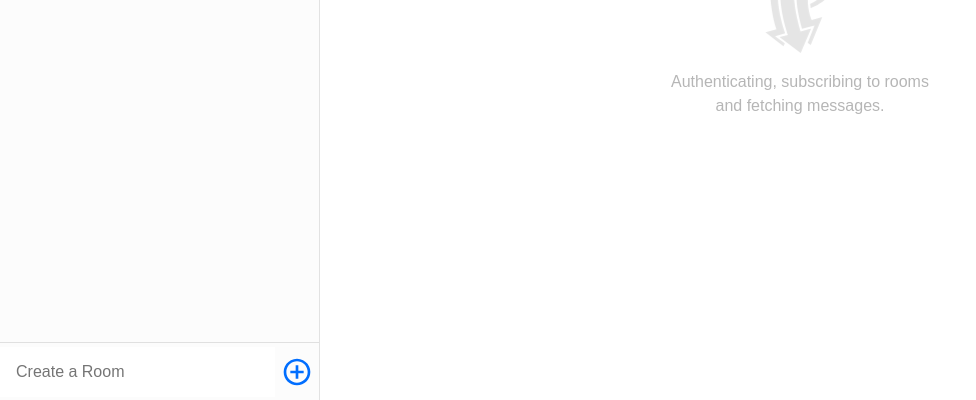
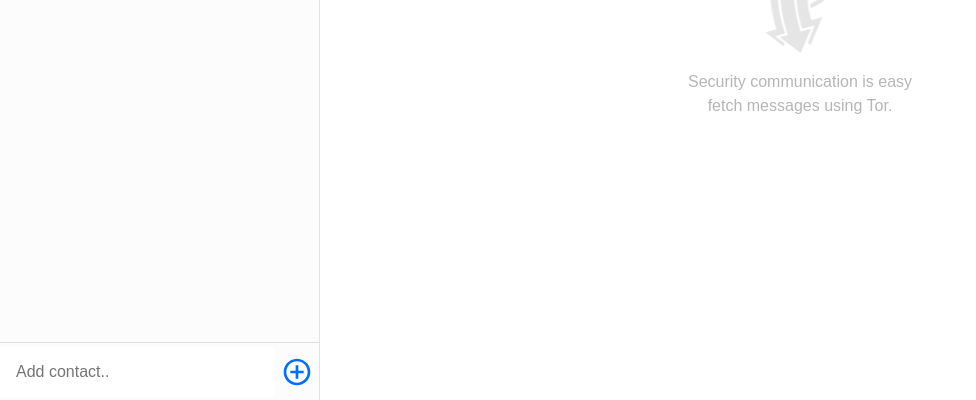
Before and after one commit to AlexGensek/TorGate, a React (Create React App) app in the folder tor-gate-ui/: page / in a window 1280 px wide. Shown: the part 400-800 px from the top of the page, without its empty margins (0-976 px from the left). Built offline with nearby package versions, Linux system fonts and the light colour scheme; no server answers.

Commit message:
ui: minor fixes

```diff
--- a/tor-gate-ui/src/components/AddContactForm/index.js
+++ b/tor-gate-ui/src/components/AddContactForm/index.js
@@ -12,7 +12,7 @@ export const AddContactForm = ({ submit }) => (
       e.target[0].value = ''
     }}
   >
-    <input placeholder="Create a Room" type="text" required />
+    <input placeholder="Add contact.." type="text" required />
     <button type="submit">
       <svg>
         <use xlinkHref="index.svg#add" />
--- a/tor-gate-ui/src/components/WelcomeScreen/index.js
+++ b/tor-gate-ui/src/components/WelcomeScreen/index.js
@@ -14,9 +14,9 @@ export const WelcomeScreen = () => (
         </svg>
       </span>
       <p>
-        Authenticating, subscribing to rooms
+        Security communication is easy
         <br />
-        and fetching messages.
+        fetch messages using Tor.
       </p>
     </div>
   </section>
```
